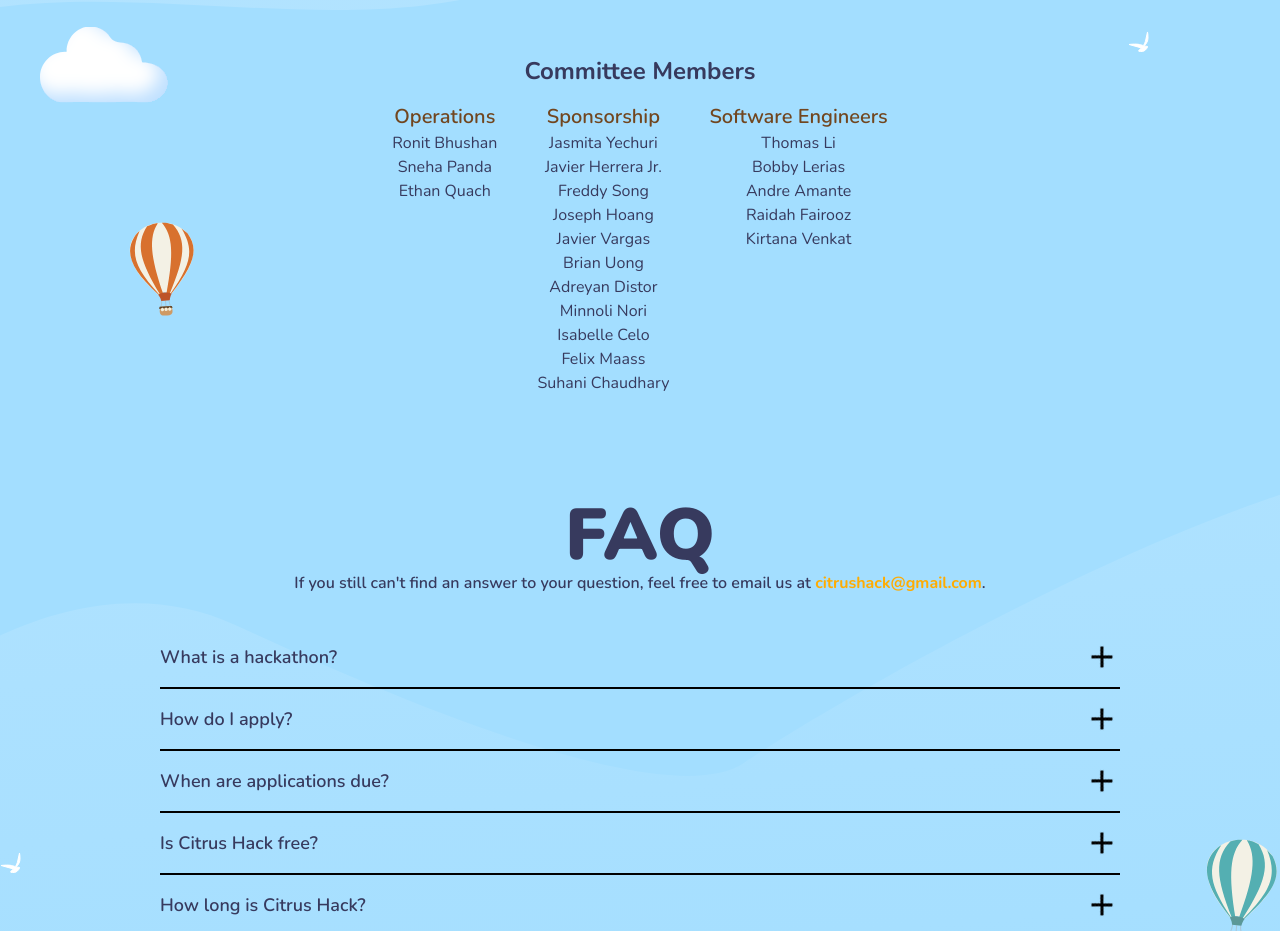
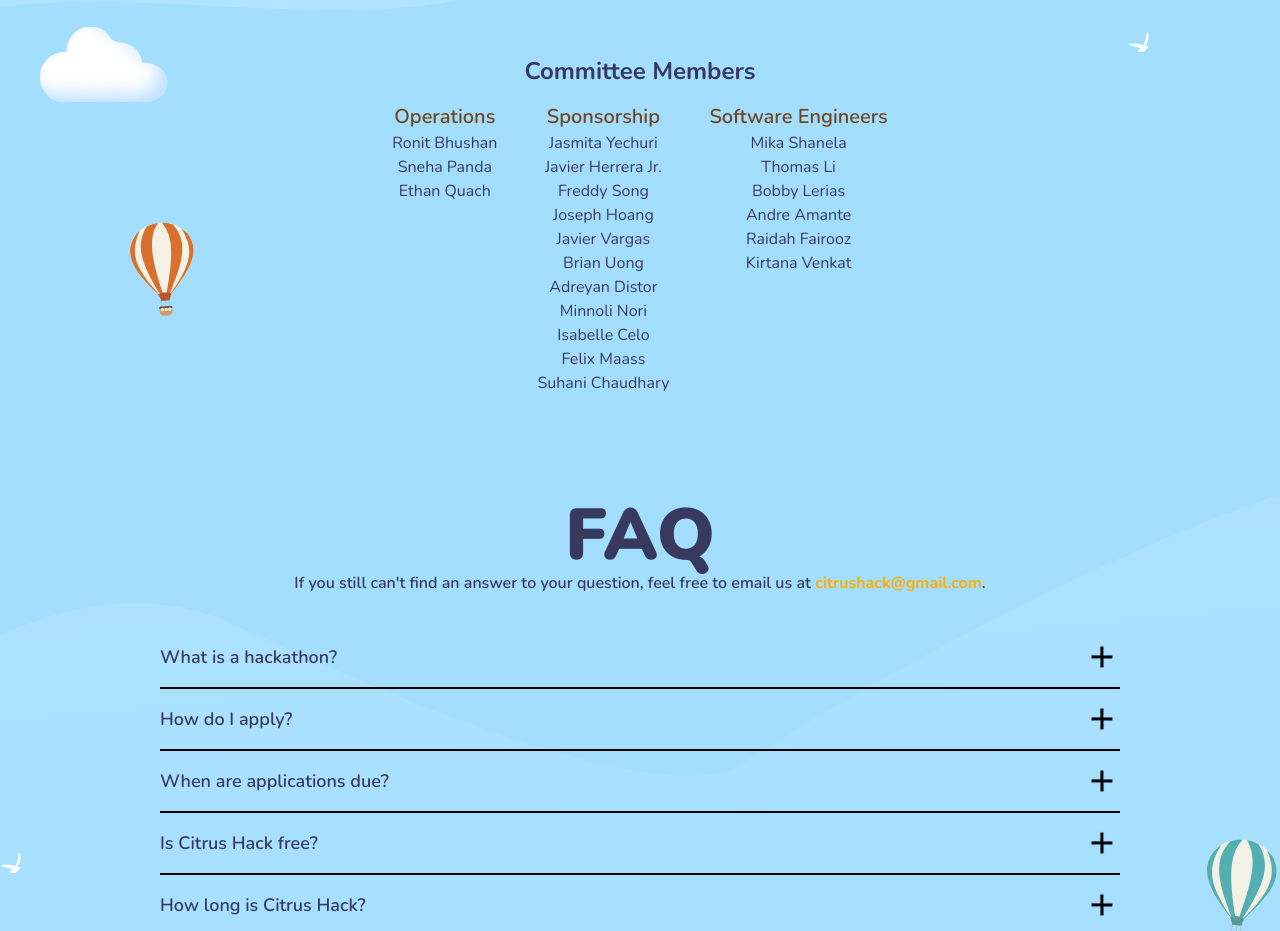
Before and after one commit to minsooerickim/citrushack2023, a Next.js app: page / in a window 1280 px wide. Shown: the part 4520-5451 px from the top of the page. Built offline with nearby package versions, Linux system fonts and the light colour scheme; no server answers.

Commit message:
i guess im putting my name for committee 🥊

```diff
--- a/pages/sections/team.tsx
+++ b/pages/sections/team.tsx
@@ -112,6 +112,10 @@ const staff = [
 ];
 
 const swe_committee = [
+  {
+    link: 'https://www.linkedin.com/in/mika-shanela/',
+    name: 'Mika Shanela'
+  },
   {
     link: 'https://www.linkedin.com/in/thomasli9/',
     name: 'Thomas Li'
```
